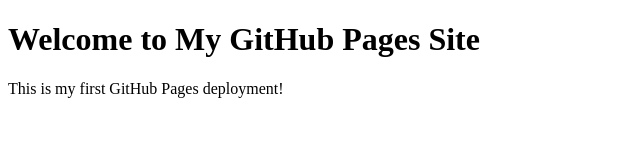
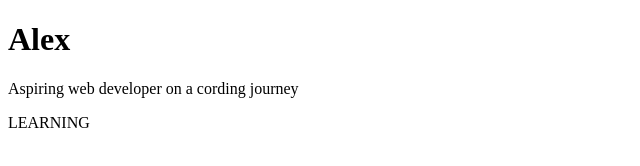
Before and after one commit to soromonnosyo/my_first_web_app, a plain HTML site: page index.html in a window 1280 px wide. Shown: the whole page, without its empty margins (0-640 px from the left). Drawn offline with Linux system fonts and the light colour scheme.

Commit message:
Add files via upload

```diff
--- a/index.html
+++ b/index.html
@@ -8,8 +8,12 @@
 </head>
 
 <body>
-    <h1>Welcome to My GitHub Pages Site</h1>
-    <p>This is my first GitHub Pages deployment!</p>
+    <h1>Alex</h1>
+    <p>Aspiring web developer on a cording journey</p>
+    <p>
+        <fort color="red">LEARNING</fort>
+    </p>
+
 </body>
 
 </html>
```
